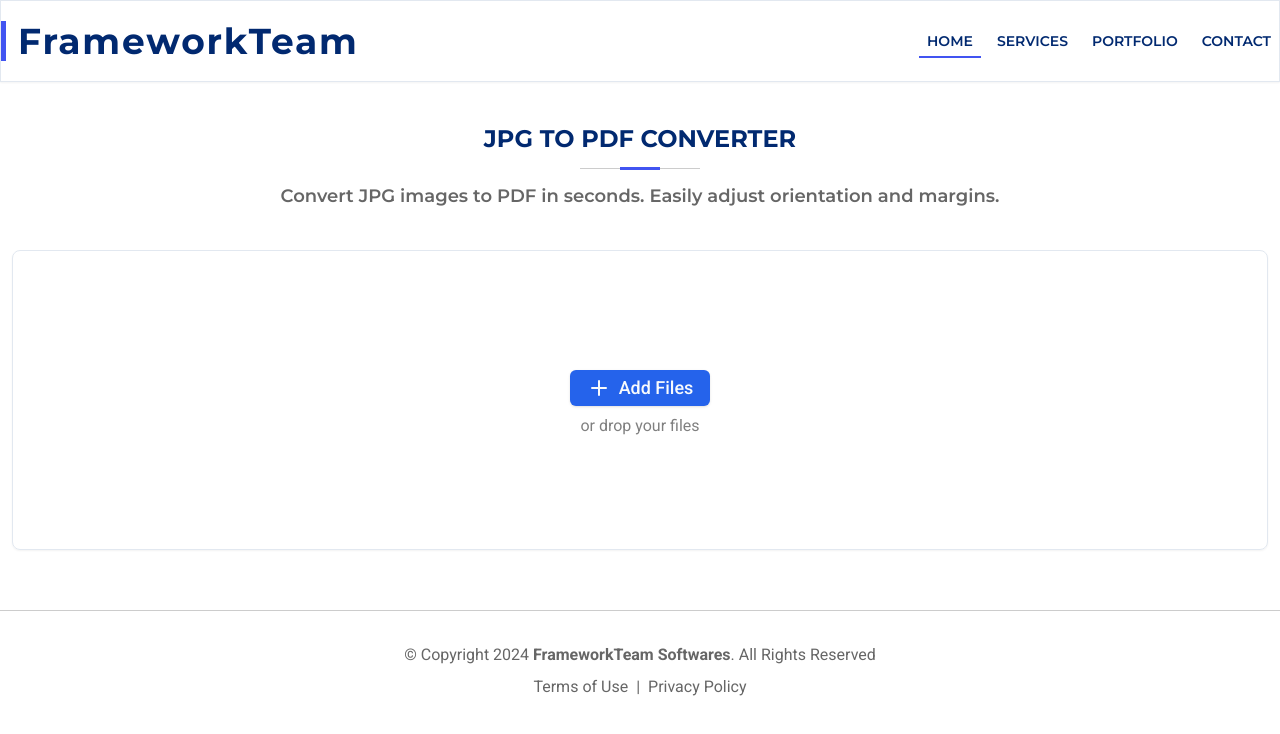
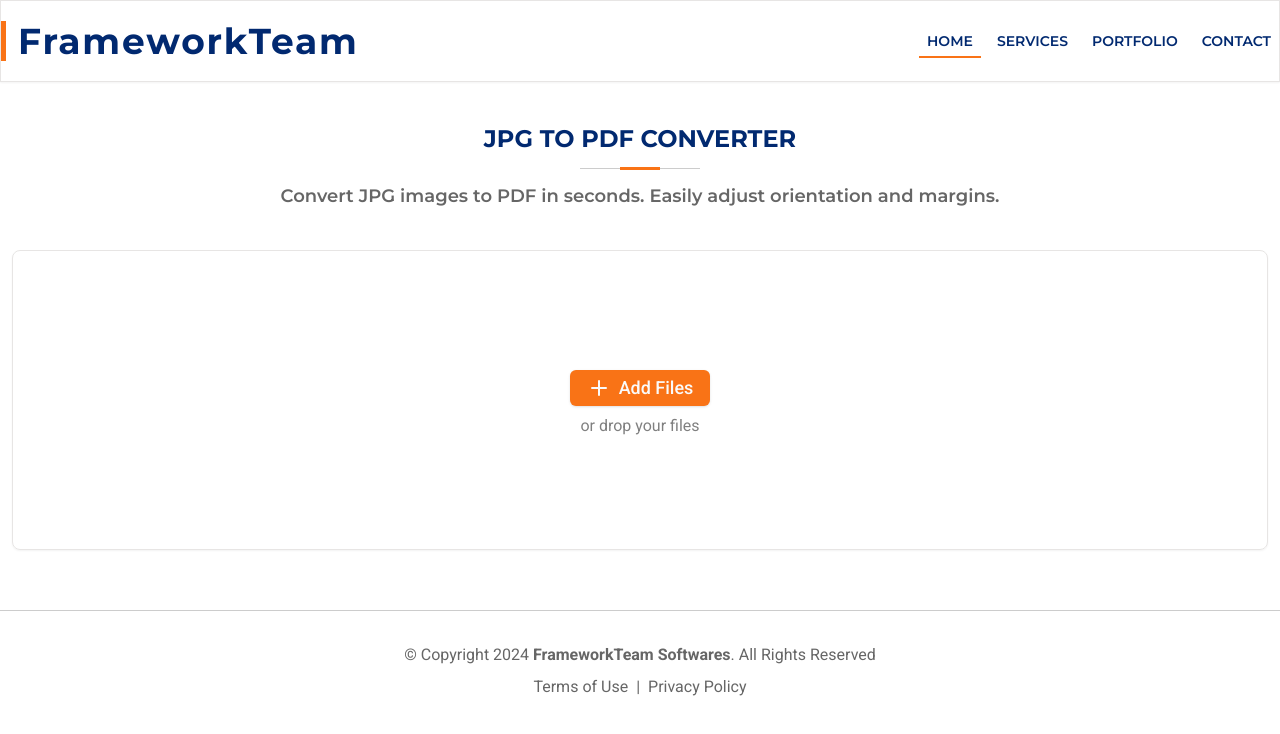
Before and after one commit to ChauhanJaved/jpg-to-pdf-converter, a Next.js app: page / in a window 1280 px wide. Shown: the top 734 px of the page. Built offline with nearby package versions, Linux system fonts and the light colour scheme.

Commit message:
Orange theam updates

```diff
--- a/src/app/globals.css
+++ b/src/app/globals.css
@@ -5,24 +5,24 @@
 @layer base {
   :root {
     --background: 0 0% 100%;
-    --foreground: 222.2 84% 4.9%;
+    --foreground: 20 14.3% 4.1%;
     --card: 0 0% 100%;
-    --card-foreground: 222.2 84% 4.9%;
+    --card-foreground: 20 14.3% 4.1%;
     --popover: 0 0% 100%;
-    --popover-foreground: 222.2 84% 4.9%;
-    --primary: 221.2 83.2% 53.3%;
-    --primary-foreground: 210 40% 98%;
-    --secondary: 210 40% 96.1%;
-    --secondary-foreground: 222.2 47.4% 11.2%;
-    --muted: 210 40% 96.1%;
-    --muted-foreground: 215.4 16.3% 46.9%;
-    --accent: 210 40% 96.1%;
-    --accent-foreground: 222.2 47.4% 11.2%;
+    --popover-foreground: 20 14.3% 4.1%;
+    --primary: 24.6 95% 53.1%;
+    --primary-foreground: 60 9.1% 97.8%;
+    --secondary: 60 4.8% 95.9%;
+    --secondary-foreground: 24 9.8% 10%;
+    --muted: 60 4.8% 95.9%;
+    --muted-foreground: 25 5.3% 44.7%;
+    --accent: 60 4.8% 95.9%;
+    --accent-foreground: 24 9.8% 10%;
     --destructive: 0 84.2% 60.2%;
-    --destructive-foreground: 210 40% 98%;
-    --border: 214.3 31.8% 91.4%;
-    --input: 214.3 31.8% 91.4%;
-    --ring: 221.2 83.2% 53.3%;
+    --destructive-foreground: 60 9.1% 97.8%;
+    --border: 20 5.9% 90%;
+    --input: 20 5.9% 90%;
+    --ring: 24.6 95% 53.1%;
     --radius: 0.5rem;
     --chart-1: 12 76% 61%;
     --chart-2: 173 58% 39%;
@@ -32,25 +32,25 @@
   }
 
   .dark {
-    --background: 222.2 84% 4.9%;
-    --foreground: 210 40% 98%;
-    --card: 222.2 84% 4.9%;
-    --card-foreground: 210 40% 98%;
-    --popover: 222.2 84% 4.9%;
-    --popover-foreground: 210 40% 98%;
-    --primary: 217.2 91.2% 59.8%;
-    --primary-foreground: 222.2 47.4% 11.2%;
-    --secondary: 217.2 32.6% 17.5%;
-    --secondary-foreground: 210 40% 98%;
-    --muted: 217.2 32.6% 17.5%;
-    --muted-foreground: 215 20.2% 65.1%;
-    --accent: 217.2 32.6% 17.5%;
-    --accent-foreground: 210 40% 98%;
-    --destructive: 0 62.8% 30.6%;
-    --destructive-foreground: 210 40% 98%;
-    --border: 217.2 32.6% 17.5%;
-    --input: 217.2 32.6% 17.5%;
-    --ring: 224.3 76.3% 48%;
+    --background: 20 14.3% 4.1%;
+    --foreground: 60 9.1% 97.8%;
+    --card: 20 14.3% 4.1%;
+    --card-foreground: 60 9.1% 97.8%;
+    --popover: 20 14.3% 4.1%;
+    --popover-foreground: 60 9.1% 97.8%;
+    --primary: 20.5 90.2% 48.2%;
+    --primary-foreground: 60 9.1% 97.8%;
+    --secondary: 12 6.5% 15.1%;
+    --secondary-foreground: 60 9.1% 97.8%;
+    --muted: 12 6.5% 15.1%;
+    --muted-foreground: 24 5.4% 63.9%;
+    --accent: 12 6.5% 15.1%;
+    --accent-foreground: 60 9.1% 97.8%;
+    --destructive: 0 72.2% 50.6%;
+    --destructive-foreground: 60 9.1% 97.8%;
+    --border: 12 6.5% 15.1%;
+    --input: 12 6.5% 15.1%;
+    --ring: 20.5 90.2% 48.2%;
     --chart-1: 220 70% 50%;
     --chart-2: 160 60% 45%;
     --chart-3: 30 80% 55%;
--- a/src/components/Header.tsx
+++ b/src/components/Header.tsx
@@ -58,7 +58,7 @@ export default function Header({ defaultActiveSection = "" }: HeaderProps) {
   // Returns dynamic link classes with an underline animation based on the active state.
   const linkClasses = (isActive: boolean) =>
     classNames(
-      "relative ml-2 px-2 py-2 text-sm font-semibold uppercase before:absolute before:bottom-0 before:left-0 before:h-0.5 before:w-full before:scale-0 before:bg-blue-ultramarine before:transition-transform before:duration-300 hover:before:scale-100",
+      "relative ml-2 px-2 py-2 text-sm font-semibold uppercase before:absolute before:bottom-0 before:left-0 before:h-0.5 before:w-full before:scale-0 before:bg-primary before:transition-transform before:duration-300 hover:before:scale-100",
       { "before:scale-100": isActive },
     );
 
@@ -100,7 +100,7 @@ export default function Header({ defaultActiveSection = "" }: HeaderProps) {
           <div className="mx-auto flex h-20 w-11/12 items-center justify-between md:w-full">
             {/* company name */}
             <h1
-              className={`${montserrat.className} border-l-[5px] border-l-blue-ultramarine pl-3 text-2xl font-bold tracking-wider sm:text-3xl lg:text-4xl`}
+              className={`${montserrat.className} border-l-[5px] border-l-primary pl-3 text-2xl font-bold tracking-wider sm:text-3xl lg:text-4xl`}
             >
               <Link
                 onClick={() => {
--- a/src/components/UI/SectionHeader.tsx
+++ b/src/components/UI/SectionHeader.tsx
@@ -23,7 +23,7 @@ export default function SectionHeader(props: PropsSectionHeader) {
 
           <span className="relative w-[120px] pt-[15px] text-center">
             <span className="absolute bottom-[1px] block h-[1px] w-[120px] bg-black-200"></span>
-            <span className="absolute bottom-0 left-[calc(50%-20px)] block h-[3px] w-[40px] bg-blue-ultramarine"></span>
+            <span className="absolute bottom-0 left-[calc(50%-20px)] block h-[3px] w-[40px] bg-primary"></span>
           </span>
         </>,
       )}
```
